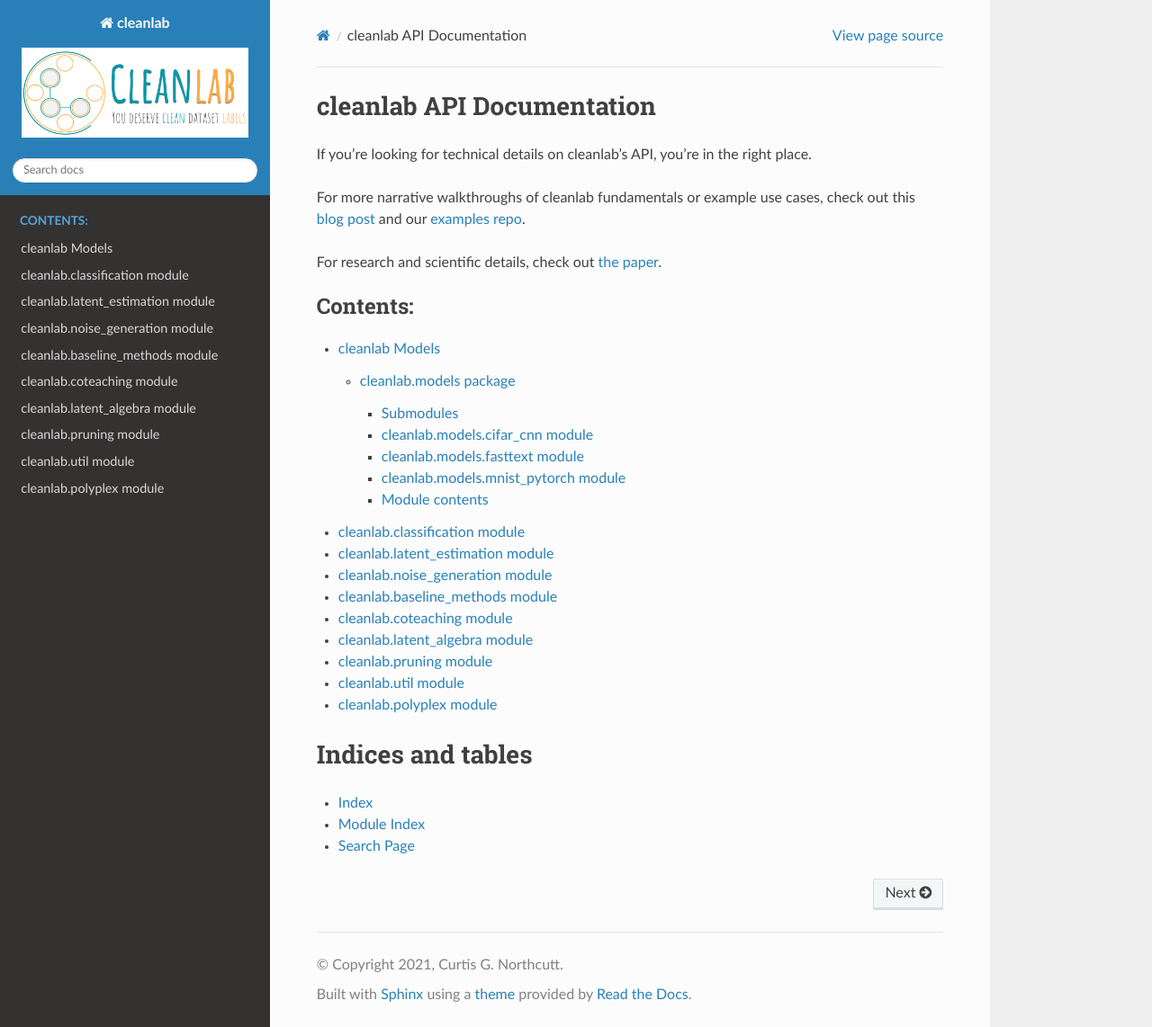
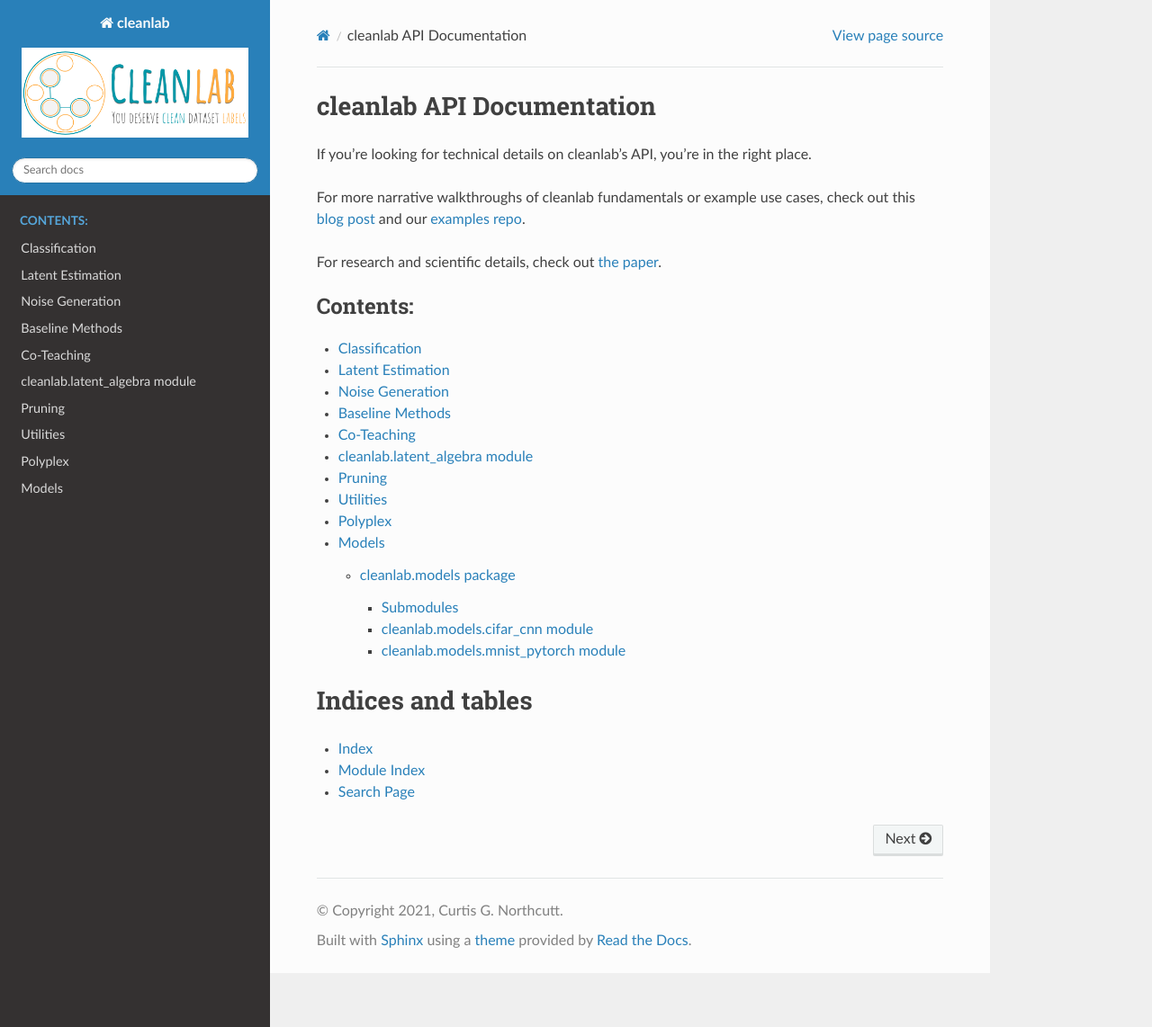
Before and after one commit to cleanlab/cleanlab, a Sphinx documentation site: the page built from docs/index.rst, in a window 1280 px wide and 1142 px high. Shown: the whole window at 90% size. Built offline with Sphinx 7.4.7 and the Read the Docs theme 2.0.0, drawn with Linux system fonts in a browser that asks for light colours.

Commit message:
Clean up docstrings for ReadTheDocs

```diff
--- a/docs/cleanlab.models.rst
+++ b/docs/cleanlab.models.rst
@@ -8,14 +8,7 @@
 ---------------------------------
 
 .. automodule:: cleanlab.models.cifar_cnn
-   :members:
-   :undoc-members:
-   :show-inheritance:
-
-cleanlab.models.fasttext module
--------------------------------
-
-.. automodule:: cleanlab.models.fasttext
+   :autosummary:
    :members:
    :undoc-members:
    :show-inheritance:
@@ -24,14 +17,7 @@
 -------------------------------------
 
 .. automodule:: cleanlab.models.mnist_pytorch
+   :autosummary:
    :members:
    :undoc-members:
    :show-inheritance:
-
-Module contents
----------------
-
-.. automodule:: cleanlab.models
-   :members:
-   :undoc-members:
-   :show-inheritance:
--- a/docs/cleanlab.rst
+++ b/docs/cleanlab.rst
@@ -1,12 +1,6 @@
-cleanlab Models
-===============
 
-.. toctree::
-
-   cleanlab.models
-
-cleanlab.classification module
-=================================
+Classification
+==============
 
 .. automodule:: cleanlab.classification
    :autosummary:
@@ -14,8 +8,8 @@
    :undoc-members:
    :show-inheritance:
 
-cleanlab.latent\_estimation module
-==================================
+Latent Estimation
+=================
 
 .. automodule:: cleanlab.latent_estimation
    :autosummary:
@@ -23,8 +17,8 @@
    :undoc-members:
    :show-inheritance:
 
-cleanlab.noise\_generation module
-=================================
+Noise Generation
+================
 
 .. automodule:: cleanlab.noise_generation
    :autosummary:
@@ -32,8 +26,8 @@
    :undoc-members:
    :show-inheritance:
 
-cleanlab.baseline\_methods module
-=================================
+Baseline Methods
+================
 
 .. automodule:: cleanlab.baseline_methods
    :autosummary:
@@ -41,8 +35,8 @@
    :undoc-members:
    :show-inheritance:
 
-cleanlab.coteaching module
-==========================
+Co-Teaching
+===========
 
 .. automodule:: cleanlab.coteaching
    :autosummary:
@@ -59,16 +53,16 @@
    :undoc-members:
    :show-inheritance:
 
-cleanlab.pruning module
-=======================
+Pruning
+=======
 
 .. automodule:: cleanlab.pruning
    :members:
    :undoc-members:
    :show-inheritance:
 
-cleanlab.util module
-====================
+Utilities
+=========
 
 .. automodule:: cleanlab.util
    :autosummary:
@@ -76,11 +70,18 @@
    :undoc-members:
    :show-inheritance:
 
-cleanlab.polyplex module
-========================
+Polyplex
+========
 
 .. automodule:: cleanlab.polyplex
    :autosummary:
    :members:
    :undoc-members:
    :show-inheritance:
+
+Models
+======
+
+.. toctree::
+
+   cleanlab.models
--- a/docs/conf.py
+++ b/docs/conf.py
@@ -39,15 +39,16 @@
 extensions = [
     'sphinx.ext.autodoc',
     'autodocsumm',
-    'sphinx.ext.autodoc',
     'sphinx.ext.viewcode',
     'sphinx.ext.todo',
+    # 'numpydoc',
+    # "sphinx_autodoc_typehints",
     # 'sphinx.ext.githubpages',
     # 'sphinx_automodapi.automodapi',
-    # "sphinx.ext.napoleon",
+    "sphinxcontrib.napoleon",
     # "sphinx.ext.linkcode",
 ]
-numpydoc_show_class_members = False
+numpydoc_show_class_members = True
 
 # Add any paths that contain templates here, relative to this directory.
 templates_path = ['_templates']
@@ -64,7 +65,7 @@
 # This pattern also affects html_static_path and html_extra_path.
 exclude_patterns = ['_build', 'Thumbs.db', '.DS_Store']
 
-# autosummary_generate = True
+autosummary_generate = True
 autodoc_default_options = {
     'autosummary': True,
 }
@@ -94,17 +95,20 @@
 
 # -- Options for napoleon extension -------------------------------------------
 
-# napoleon_google_docstring = False
-# napoleon_numpy_docstring = True
-# napoleon_include_init_with_doc = False
-# napoleon_include_private_with_doc = False
-# napoleon_include_special_with_doc = False
-# napoleon_use_admonition_for_examples = False
-# napoleon_use_admonition_for_notes = False
-# napoleon_use_admonition_for_references = False
-# napoleon_use_ivar = False
-# napoleon_use_param = True
-# napoleon_use_rtype = True
+napoleon_google_docstring = False
+napoleon_numpy_docstring = True
+napoleon_include_init_with_doc = False
+napoleon_include_private_with_doc = False
+napoleon_include_special_with_doc = True
+napoleon_use_admonition_for_examples = False
+napoleon_use_admonition_for_notes = False
+napoleon_use_admonition_for_references = False
+napoleon_use_ivar = False
+napoleon_use_param = True
+napoleon_use_rtype = True
+napoleon_preprocess_types = True
+napoleon_type_aliases = None
+napoleon_attr_annotations = True
 
 # -- Options for autodoc extension -------------------------------------------
 
@@ -141,3 +145,15 @@
 #     # Otherwise, it's a module
 #     else:
 #         return f"https://github.com/cgnorthcutt/cleanlab/blob/master/{module_path}.py"
+
+# # -- Exclude PyTorch methods -------------------------------------------------
+# def skip_torch_module_member(app, what, name, obj, skip, options):
+#     skip_torch = "Module." in str(obj) and name in dir(torch.nn.Module)
+#     if name == "dump_patches":  # Special handling for documented attrib
+#         skip_torch = True
+#     return skip or skip_torch
+
+
+# # -- Run setup ---------------------------------------------------------------
+# def setup(app):
+#     app.connect("autodoc-skip-member", skip_torch_module_member)
--- a/docs/requirements.txt
+++ b/docs/requirements.txt
@@ -1,2 +1,3 @@
 sphinx_rtd_theme==0.4.3
 autodocsumm==0.2.3
+sphinxcontrib-napoleon==0.7
```
Also changed, not shown: 10 other files.
